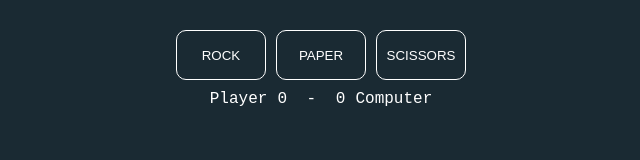
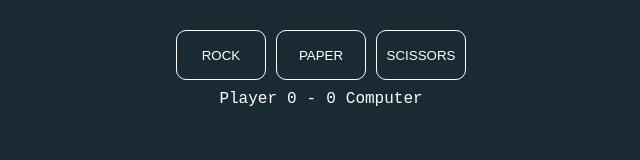
Before and after one commit to bsssssss/odin-rock-paper-scissors, a plain HTML site: page index.html in a window 1280 px wide. Shown: the full height of the page, 319-959 px from the left. Drawn offline with Linux system fonts and the light colour scheme.

Commit message:
centering (still a bit off)

```diff
--- a/index.html
+++ b/index.html
@@ -15,9 +15,9 @@
         <button id="scissors">SCISSORS</button>
       </div>
       <div class="score">
-        <span>Player</span><span id="player-score"></span>
+        <div id="player-score"><span>Player</span><span id="player-score-value"></span></div>
         <span id="score-separator">-</span>
-        <span id="computer-score"></span><span>Computer</span>
+        <div id="computer-score"><span id="computer-score-value"></span><span>Computer</span></div>
       </div>
       <div class="round-info">
         <div class="current"></div>
--- a/scripts.js
+++ b/scripts.js
@@ -8,8 +8,8 @@ const computerChoiceDiv = document.querySelector("#computer-choice");
 const choiceSeparator = document.querySelector("#choice-separator");
 
 const resultDiv = document.querySelector(".result");
-const userScoreSpan = document.querySelector("#player-score");
-const computerScoreSpan = document.querySelector("#computer-score");
+const userScoreValueSpan = document.querySelector("#player-score-value");
+const computerScoreValueSpan = document.querySelector("#computer-score-value");
 
 const gameOverDiv = document.createElement("div");
 gameOverDiv.classList.add("game-over");
@@ -97,8 +97,8 @@ function updateRoundInfos(computerChoice, userChoice, result) {
 }
 
 function updateScore() {
-  userScoreSpan.textContent = `${userScore}`;
-  computerScoreSpan.textContent = `${computerScore}`;
+  userScoreValueSpan.textContent = `${userScore}`;
+  computerScoreValueSpan.textContent = `${computerScore}`;
 }
 
 function showGameOver(winner) {
--- a/style.css
+++ b/style.css
@@ -35,11 +35,25 @@ div {
   text-align: center;
 }
 
-#player-score,
-#computer-score {
+#player-score-value,
+#computer-score-value {
   margin: 10px;
+  flex: 1;
 }
 
-#score {
+.score {
+  display: flex;
+}
+
+.player-score,
+.computer-score {
   width: 500px;
 }
+
+.player-score {
+  text-align: right;
+}
+
+.computer-score {
+  text-align: left;
+}
```
